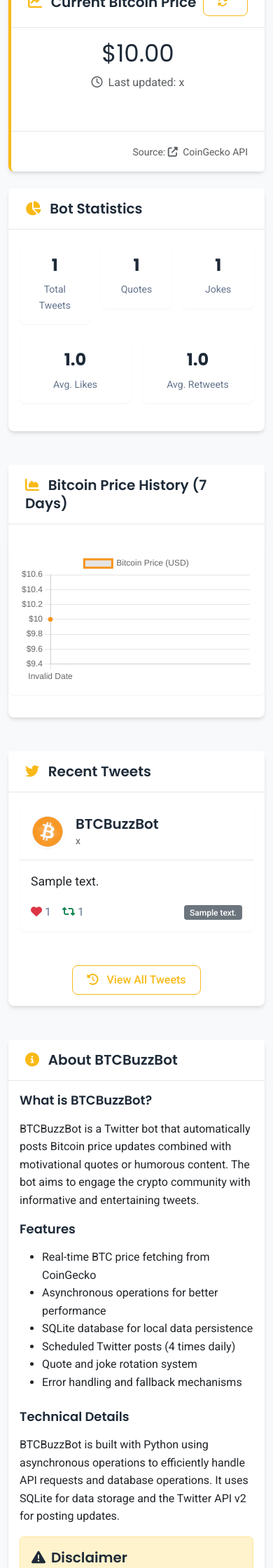
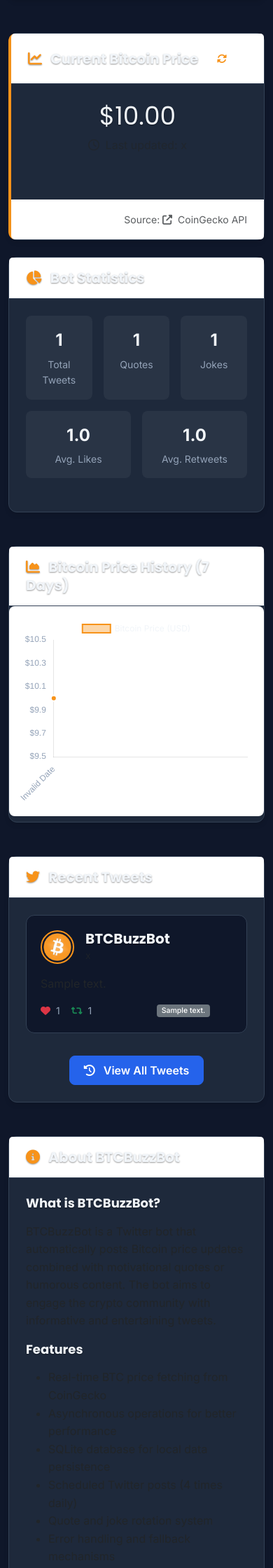
Before and after one commit to DITreneris/btcbuzzbot, a Flask app: page / in a window 390 px wide. Shown: the part 534-2774 px from the top of the page at 70% size. Run offline with Flask 3, Linux system fonts and the light colour scheme; tables that the repository leaves empty hold one stand-in row (values such as "Sample post").

Commit message:
Update web interface with modernized design

```diff
--- a/static/css/style.css
+++ b/static/css/style.css
@@ -3,22 +3,24 @@
 /* Import Google Fonts */
 @import url('https://fonts.googleapis.com/css2?family=Poppins:wght@400;500;600;700&family=Roboto:wght@300;400;500&family=Inter:wght@400;500;600;700&display=swap');
 
-/* Global Styles & Color Palette */
+/* Main Color Variables */
 :root {
-  /* New Modern Color Palette */
-  --primary: #1E2A38;         /* Deep navy */
-  --primary-dark: #16202B;    /* Darker navy */
-  --primary-light: #2C3E50;   /* Lighter navy */
-  --accent: #F9B917;          /* Golden yellow - Bitcoin color */
-  --secondary: #E4E7EB;       /* Cool gray */
-  --background: #F8F9FA;      /* Soft white background */
-  --success: #10B981;         /* Bold green */
-  --danger: #EF4444;          /* Red */
-  --warning: #F59E0B;         /* Orange/amber */
-  --info: #3B82F6;            /* Blue */
-  --text-primary: #1E293B;    /* Dark text */
-  --text-secondary: #64748B;  /* Medium gray text */
-  --text-light: #94A3B8;      /* Light gray text */
+  --primary: #111827;
+  --primary-dark: #0F172A;
+  --primary-light: #1E2A38;
+  --accent: #F7931A;
+  --accent-hover: #E87D10;
+  --text-light: #F1F5F9;
+  --text-muted: #94A3B8;
+  --background: #0F172A;
+  --card-bg: #1E293B;
+  --border-color: #334155;
+  --success: #10B981;
+  --danger: #EF4444;
+  --warning: #F59E0B;
+  --info: #3B82F6;
+  --cta: #2563EB;
+  --cta-hover: #1D4ED8;
 
   /* Shadows */
   --shadow-sm: 0 1px 2px rgba(0, 0, 0, 0.05);
@@ -44,12 +46,10 @@
 
 /* Base Styles */
 body {
-  font-family: 'Roboto', -apple-system, BlinkMacSystemFont, 'Segoe UI', sans-serif;
-  font-weight: 400;
-  font-size: 16px;
+  font-family: 'Inter', 'Segoe UI', Roboto, -apple-system, BlinkMacSystemFont, sans-serif;
+  background-color: var(--background);
+  color: var(--text-light);
   line-height: 1.6;
-  color: var(--text-primary);
-  background-color: var(--background);
   min-height: 100vh;
   display: flex;
   flex-direction: column;
@@ -57,16 +57,16 @@
 
 /* Typography */
 h1, h2, h3, h4, h5, h6 {
-  font-family: 'Poppins', 'Inter', -apple-system, BlinkMacSystemFont, sans-serif;
-  font-weight: 600;
+  font-family: 'Poppins', 'Inter', sans-serif;
+  font-weight: 700;
+  color: var(--text-light);
+  text-shadow: 0px 1px 2px rgba(0,0,0,0.4);
   line-height: 1.3;
   margin-bottom: var(--spacing-md);
-  color: var(--primary);
 }
 
 h1 {
   font-size: 2rem; /* 32px */
-  font-weight: 700;
 }
 
 h2 {
@@ -105,26 +106,23 @@
 }
 
 .card {
-  background: #fff;
-  border: none;
-  border-radius: var(--radius);
-  box-shadow: var(--shadow);
+  background-color: var(--card-bg);
+  border: 1px solid var(--border-color);
+  border-radius: 12px;
+  box-shadow: 0 4px 6px rgba(0, 0, 0, 0.1);
+  transition: transform 0.3s ease, box-shadow 0.3s ease;
   margin-bottom: var(--spacing-lg);
-  transition: transform 0.2s, box-shadow 0.2s;
 }
 
 .card:hover {
-  box-shadow: var(--shadow-md);
+  transform: translateY(-5px);
+  box-shadow: 0 8px 15px rgba(0, 0, 0, 0.15);
 }
 
 .card-header {
-  background-color: #fff;
-  border-bottom: 1px solid var(--secondary);
-  padding: var(--spacing-md) var(--spacing-lg);
-  display: flex;
-  align-items: center;
-  border-top-left-radius: var(--radius);
-  border-top-right-radius: var(--radius);
+  border-bottom: 1px solid var(--border-color);
+  padding: 1rem 1.5rem;
+  font-weight: 600;
 }
 
 .card-header i {
@@ -172,35 +173,53 @@
 
 /* Dashboard */
 .hero-card {
-  background: linear-gradient(135deg, var(--primary) 0%, var(--primary-light) 100%);
-  color: white;
-  box-shadow: var(--shadow-lg);
+  background: linear-gradient(145deg, #202836, #263043);
   border: none;
+  padding: 0;
   overflow: hidden;
   position: relative;
 }
 
-.hero-card::after {
+.hero-card::before {
   content: '';
   position: absolute;
-  right: -50px;
-  top: -50px;
-  width: 200px;
-  height: 200px;
-  background: rgba(249, 185, 23, 0.15);
-  border-radius: 50%;
+  top: 0;
+  right: 0;
+  width: 35%;
+  height: 100%;
+  background: url('/static/img/bitcoin-pattern.png');
+  background-size: cover;
+  opacity: 0.1;
   z-index: 0;
 }
 
 .hero-card .card-body {
+  z-index: 1;
   position: relative;
-  z-index: 1;
+}
+
+.hero-card h1 {
+  font-size: 3rem;
+  margin-bottom: 1rem;
+}
+
+.hero-card .lead {
+  max-width: 80%;
+  margin-bottom: 2rem;
+  font-size: 1.25rem;
+  color: var(--text-light);
+  opacity: 0.9;
+}
+
+.hero-card .subtitle {
+  font-weight: 600;
+  font-size: 1.4rem;
+  color: var(--accent);
+  margin-bottom: 1.5rem;
 }
 
 .price-card {
-  border: none;
   border-left: 4px solid var(--accent);
-  transition: transform 0.3s, box-shadow 0.3s;
 }
 
 .price-card:hover {
@@ -210,72 +229,87 @@
 
 .price-up {
   color: var(--success);
-  font-weight: 500;
+  font-weight: 600;
 }
 
 .price-down {
   color: var(--danger);
-  font-weight: 500;
+  font-weight: 600;
 }
 
 .price-stable {
-  color: var(--text-secondary);
-  font-weight: 500;
+  color: var(--text-muted);
+  font-weight: 600;
 }
 
 /* Bitcoin price history chart */
 .chart-container {
+  width: 100%;
   height: 300px;
-  margin: var(--spacing-lg) 0;
+  padding: 1rem;
   background: white;
   border-radius: var(--radius);
-  padding: var(--spacing-md);
   box-shadow: var(--shadow-sm);
 }
 
 /* Tweet styles */
 .tweet-card {
-  border-radius: var(--radius);
-  margin-bottom: var(--spacing-md);
-  transition: all 0.2s;
-  box-shadow: var(--shadow-sm);
-  border: none;
+  background-color: var(--primary-dark);
+  border-radius: 12px;
+  padding: 1.25rem;
+  height: 100%;
+  border: 1px solid var(--border-color);
+  transition: transform 0.3s ease;
 }
 
 .tweet-card:hover {
-  box-shadow: var(--shadow);
+  transform: translateY(-5px);
 }
 
 .tweet-header {
   display: flex;
   align-items: center;
-  padding: var(--spacing-md);
-  border-bottom: 1px solid var(--secondary);
+  margin-bottom: 1rem;
 }
 
 .tweet-avatar {
   width: 48px;
   height: 48px;
   border-radius: 50%;
-  margin-right: var(--spacing-md);
-  object-fit: cover;
-  box-shadow: var(--shadow-sm);
+  margin-right: 1rem;
+  overflow: hidden;
+  border: 2px solid var(--accent);
 }
 
-.tweet-info {
-  flex: 1;
+.tweet-avatar img {
+  width: 100%;
+  height: 100%;
+  object-fit: cover;
+}
+
+.tweet-info h5 {
+  margin-bottom: 0.25rem;
 }
 
 .tweet-content {
-  padding: var(--spacing-md);
-  font-size: 1.1rem;
+  margin-bottom: 1rem;
+  line-height: 1.5;
 }
 
 .tweet-actions {
-  color: var(--text-secondary);
-  padding: 0 var(--spacing-md) var(--spacing-md);
   display: flex;
-  gap: var(--spacing-md);
+  color: var(--text-muted);
+  font-size: 0.875rem;
+}
+
+.tweet-actions span {
+  margin-right: 1rem;
+  display: flex;
+  align-items: center;
+}
+
+.tweet-actions span i {
+  margin-right: 0.5rem;
 }
 
 /* Admin panel */
@@ -285,17 +319,31 @@
   border-top: 3px solid var(--accent);
 }
 
+.form-control {
+  background-color: var(--primary-dark);
+  border: 1px solid var(--border-color);
+  color: var(--text-light);
+  border-radius: 8px;
+}
+
 .form-control:focus {
+  background-color: var(--primary-dark);
   border-color: var(--accent);
-  box-shadow: 0 0 0 0.25rem rgba(249, 185, 23, 0.25);
+  color: var(--text-light);
+  box-shadow: 0 0 0 0.25rem rgba(247, 147, 26, 0.25);
+}
+
+.form-label {
+  color: var(--text-muted);
+  font-weight: 500;
 }
 
 /* Buttons */
 .btn {
-  font-weight: 500;
+  border-radius: 8px;
+  font-weight: 600;
   padding: 0.5rem 1.25rem;
-  border-radius: var(--radius);
-  transition: all 0.2s;
+  transition: all 0.25s ease;
 }
 
 .btn-primary {
@@ -312,69 +360,92 @@
 .btn-accent {
   background-color: var(--accent);
   border-color: var(--accent);
-  color: white;
+  color: #fff;
 }
 
 .btn-accent:hover {
-  background-color: #E6A515;
-  border-color: #E6A515;
-  color: white;
+  background-color: var(--accent-hover);
+  border-color: var(--accent-hover);
+  color: #fff;
+  transform: translateY(-2px);
 }
 
-.btn-outline-accent {
-  border-color: var(--accent);
-  color: var(--accent);
+.btn-cta {
+  background-color: var(--cta);
+  border-color: var(--cta);
+  color: #fff;
 }
 
-.btn-outline-accent:hover {
-  background-color: var(--accent);
-  color: white;
+.btn-cta:hover {
+  background-color: var(--cta-hover);
+  border-color: var(--cta-hover);
+  color: #fff;
+  transform: translateY(-2px);
+}
+
+.btn-outline-light {
+  border-color: var(--text-muted);
+  color: var(--text-light);
+}
+
+.btn-outline-light:hover {
+  background-color: rgba(255, 255, 255, 0.1);
+  color: var(--text-light);
+  transform: translateY(-2px);
 }
 
 /* Stats Cards */
 .stat-card {
+  padding: 1rem;
   text-align: center;
-  padding: var(--spacing-md);
-  border-radius: var(--radius);
-  background: white;
-  box-shadow: var(--shadow-sm);
-  transition: transform 0.2s, box-shadow 0.2s;
+  border-radius: 8px;
+  background: rgba(255,255,255,0.05);
+  height: 100%;
+  transition: all 0.3s ease;
 }
 
 .stat-card:hover {
+  background: rgba(255,255,255,0.1);
   transform: translateY(-3px);
-  box-shadow: var(--shadow);
 }
 
 .stat-number {
   font-size: 2rem;
   font-weight: 700;
-  font-family: 'Poppins', 'Inter', sans-serif;
-  color: var(--primary);
+  color: var(--text-light);
+  margin-bottom: 0.25rem;
 }
 
 .stat-label {
+  color: var(--text-muted);
   font-size: 0.875rem;
-  color: var(--text-secondary);
-  margin-top: var(--spacing-xs);
 }
 
 /* Footer */
 footer {
   margin-top: auto;
-  background-color: var(--primary);
-  color: white;
-  padding: var(--spacing-xl) 0;
+  background-color: var(--primary-dark);
+  border-top: 1px solid var(--border-color);
+  padding: 2rem 0 1rem;
 }
 
 footer h5 {
-  color: white;
+  color: var(--text-light);
   font-weight: 600;
-  margin-bottom: var(--spacing-md);
+  margin-bottom: 1.25rem;
+}
+
+footer ul {
+  padding-left: 0;
+  list-style: none;
+}
+
+footer ul li {
+  margin-bottom: 0.75rem;
 }
 
 footer a {
-  color: var(--secondary);
+  color: var(--text-muted);
   text-decoration: none;
   transition: color 0.2s;
 }
@@ -416,25 +483,55 @@
   border-radius: var(--radius-sm);
 }
 
+/* Login page */
+.login-card {
+  max-width: 450px;
+  margin: 5rem auto;
+}
+
+.login-card .card-header {
+  background-color: transparent;
+  border-bottom: 1px solid var(--border-color);
+  text-align: center;
+}
+
+/* Refresh animation */
+@keyframes spin {
+  0% { transform: rotate(0deg); }
+  100% { transform: rotate(360deg); }
+}
+
+.refreshing i {
+  animation: spin 1s linear infinite;
+}
+
 /* Responsive adjustments */
-@media (max-width: 768px) {
-  .chart-container {
-    height: 220px;
+@media (max-width: 767.98px) {
+  .hero-card h1 {
+    font-size: 2.25rem;
   }
 
-  h1 {
-    font-size: 1.75rem;
+  .hero-card .lead {
+    max-width: 100%;
+    font-size: 1.1rem;
   }
 
-  h2 {
-    font-size: 1.35rem;
-  }
-
-  .card-body {
-    padding: var(--spacing-md);
+  #current-price {
+    font-size: 2.25rem;
   }
 
   .stat-number {
     font-size: 1.5rem;
   }
 }
+
+/* Animations */
+.fade-in {
+  animation: fadeIn 0.5s ease-in;
+}
+
+@keyframes fadeIn {
+  from { opacity: 0; transform: translateY(10px); }
+  to { opacity: 1; transform: translateY(0); }
+}
+}
--- a/static/js/main.js
+++ b/static/js/main.js
@@ -8,57 +8,25 @@
     });
 
     // Price refresh functionality
-    const priceRefreshBtn = document.getElementById('refresh-price');
-    if (priceRefreshBtn) {
-        priceRefreshBtn.addEventListener('click', async function() {
-            try {
-                const response = await fetch('/api/price/refresh');
-                const data = await response.json();
-
-                if (data.success) {
-                    const priceElement = document.getElementById('current-price');
-                    const changeElement = document.getElementById('price-change');
-
-                    if (priceElement) {
-                        priceElement.textContent = data.price;
-                    }
-
-                    if (changeElement) {
-                        changeElement.textContent = data.change;
-
-                        // Update price direction indicator
-                        changeElement.className = '';
-                        if (parseFloat(data.change) > 0) {
-                            changeElement.classList.add('price-up');
-                        } else if (parseFloat(data.change) < 0) {
-                            changeElement.classList.add('price-down');
-                        } else {
-                            changeElement.classList.add('price-stable');
-                        }
-                    }
-
-                    // Show success message
-                    showAlert('Price refreshed successfully!', 'success');
-
-                    // If we have a chart, update it
-                    if (window.priceChart) {
-                        updatePriceChart();
-                    }
-                } else {
-                    showAlert('Failed to refresh price: ' + data.error, 'danger');
-                }
-            } catch (error) {
-                showAlert('Error refreshing price data', 'danger');
-                console.error('Error:', error);
-            }
+    const refreshButton = document.getElementById('refresh-price');
+    if (refreshButton) {
+        refreshButton.addEventListener('click', function() {
+            refreshBitcoinPrice();
         });
     }
 
-    // Initialize price history chart if container exists
-    const chartContainer = document.getElementById('price-chart');
-    if (chartContainer) {
-        initPriceChart();
+    // Initialize price history chart if the element exists
+    const chartCanvas = document.getElementById('price-chart');
+    if (chartCanvas) {
+        initializePriceChart();
     }
+
+    // Auto-refresh price every 5 minutes
+    setInterval(function() {
+        if (document.getElementById('current-price')) {
+            refreshBitcoinPrice(false); // Silent refresh
+        }
+    }, 300000); // 5 minutes
 
     // Toggle tweet scheduler
     const schedulerToggle = document.getElementById('scheduler-toggle');
@@ -94,15 +62,88 @@
     }
 });
 
-// Initialize price chart
-function initPriceChart() {
+/**
+ * Refresh Bitcoin price via API
+ * @param {boolean} showAnimation - Whether to show loading animation
+ */
+function refreshBitcoinPrice(showAnimation = true) {
+    const priceElement = document.getElementById('current-price');
+    const changeElement = document.getElementById('price-change');
+    const refreshButton = document.getElementById('refresh-price');
+
+    if (!priceElement || !refreshButton) return;
+
+    if (showAnimation) {
+        refreshButton.classList.add('refreshing');
+        refreshButton.disabled = true;
+    }
+
+    fetch('/api/price/refresh')
+        .then(response => response.json())
+        .then(data => {
+            if (data.success) {
+                // Update price display with animation
+                priceElement.innerHTML = data.price;
+
+                // Determine and update price change display
+                if (changeElement) {
+                    const changeValue = parseFloat(data.change);
+                    let changeClass = 'price-stable';
+                    let changeIcon = 'fa-minus';
+
+                    if (changeValue > 0) {
+                        changeClass = 'price-up';
+                        changeIcon = 'fa-arrow-up';
+                    } else if (changeValue < 0) {
+                        changeClass = 'price-down';
+                        changeIcon = 'fa-arrow-down';
+                    }
+
+                    changeElement.className = changeClass;
+                    changeElement.innerHTML = `<i class="fas ${changeIcon} me-1"></i>${data.change}`;
+                }
+
+                // Apply fade-in animation
+                priceElement.classList.add('fade-in');
+                setTimeout(() => {
+                    priceElement.classList.remove('fade-in');
+                }, 500);
+
+                // Reload chart if it exists
+                const chartCanvas = document.getElementById('price-chart');
+                if (chartCanvas && window.priceChart) {
+                    initializePriceChart();
+                }
+            } else {
+                console.error('Error refreshing price:', data.error);
+            }
+        })
+        .catch(error => {
+            console.error('Error fetching price data:', error);
+        })
+        .finally(() => {
+            if (showAnimation) {
+                refreshButton.classList.remove('refreshing');
+                refreshButton.disabled = false;
+            }
+        });
+}
+
+/**
+ * Initialize Bitcoin price history chart
+ */
+function initializePriceChart() {
     fetch('/api/price/history')
         .then(response => response.json())
         .then(data => {
-            if (data.success) {
-                createPriceChart(data.prices);
+            if (data.success && data.prices && data.prices.length > 0) {
+                renderPriceChart(data.prices);
             } else {
-                console.error('Failed to get price history:', data.error);
+                console.log('No price history data available');
+                const chartContainer = document.querySelector('.chart-container');
+                if (chartContainer) {
+                    chartContainer.innerHTML = '<div class="alert alert-info text-center my-5"><i class="fas fa-info-circle me-2"></i> No price history data available yet.</div>';
+                }
             }
         })
         .catch(error => {
@@ -110,70 +151,127 @@
         });
 }
 
-// Create price chart with Chart.js
-function createPriceChart(priceData) {
+/**
+ * Render price history chart with Chart.js
+ * @param {Array} priceData - Array of price objects
+ */
+function renderPriceChart(priceData) {
     const ctx = document.getElementById('price-chart').getContext('2d');
 
-    const labels = priceData.map(item => new Date(item.timestamp).toLocaleDateString());
+    // Format data for Chart.js
+    const timestamps = priceData.map(item => {
+        const date = new Date(item.timestamp);
+        return date.toLocaleString('en-US', {
+            month: 'short',
+            day: 'numeric',
+            hour: 'numeric',
+            minute: 'numeric'
+        });
+    });
+
     const prices = priceData.map(item => item.price);
 
+    // Destroy existing chart if it exists
+    if (window.priceChart) {
+        window.priceChart.destroy();
+    }
+
+    // Create gradient fill
+    const gradient = ctx.createLinearGradient(0, 0, 0, 400);
+    gradient.addColorStop(0, 'rgba(247, 147, 26, 0.4)');
+    gradient.addColorStop(1, 'rgba(247, 147, 26, 0.0)');
+
+    // Create new chart
     window.priceChart = new Chart(ctx, {
         type: 'line',
         data: {
-            labels: labels,
+            labels: timestamps,
             datasets: [{
                 label: 'Bitcoin Price (USD)',
                 data: prices,
-                fill: false,
-                borderColor: '#f7931a',
-                tension: 0.1,
-                pointBackgroundColor: '#f7931a',
-                pointRadius: 3
+                backgroundColor: gradient,
+                borderColor: '#F7931A',
+                borderWidth: 2,
+                pointBackgroundColor: '#F7931A',
+                pointBorderColor: '#fff',
+                pointRadius: 4,
+                pointHoverRadius: 6,
+                tension: 0.3,
+                fill: true
             }]
         },
         options: {
             responsive: true,
             maintainAspectRatio: false,
-            scales: {
-                y: {
-                    beginAtZero: false,
-                    ticks: {
-                        callback: function(value) {
-                            return '$' + value.toLocaleString();
+            plugins: {
+                legend: {
+                    display: true,
+                    position: 'top',
+                    labels: {
+                        color: '#F1F5F9',
+                        font: {
+                            family: "'Inter', sans-serif",
+                            size: 12
+                        }
+                    }
+                },
+                tooltip: {
+                    mode: 'index',
+                    intersect: false,
+                    backgroundColor: 'rgba(17, 24, 39, 0.9)',
+                    titleColor: '#F1F5F9',
+                    bodyColor: '#F1F5F9',
+                    borderColor: '#334155',
+                    borderWidth: 1,
+                    padding: 12,
+                    displayColors: false,
+                    callbacks: {
+                        label: function(context) {
+                            return `$${context.raw.toLocaleString('en-US', { minimumFractionDigits: 2, maximumFractionDigits: 2 })}`;
                         }
                     }
                 }
             },
-            plugins: {
-                tooltip: {
-                    callbacks: {
-                        label: function(context) {
-                            return '$' + context.raw.toLocaleString();
+            scales: {
+                x: {
+                    grid: {
+                        color: 'rgba(255, 255, 255, 0.05)',
+                        drawBorder: false
+                    },
+                    ticks: {
+                        color: '#94A3B8',
+                        maxRotation: 45,
+                        minRotation: 45
+                    }
+                },
+                y: {
+                    grid: {
+                        color: 'rgba(255, 255, 255, 0.05)',
+                        drawBorder: false
+                    },
+                    ticks: {
+                        color: '#94A3B8',
+                        callback: function(value) {
+                            return '$' + value.toLocaleString('en-US');
                         }
                     }
                 }
+            },
+            interaction: {
+                intersect: false,
+                mode: 'index'
+            },
+            elements: {
+                point: {
+                    radius: prices.length > 30 ? 0 : 3
+                }
+            },
+            animation: {
+                duration: 1000,
+                easing: 'easeOutQuart'
             }
         }
     });
-}
-
-// Update price chart with new data
-function updatePriceChart() {
-    fetch('/api/price/history')
-        .then(response => response.json())
-        .then(data => {
-            if (data.success && window.priceChart) {
-                const labels = data.prices.map(item => new Date(item.timestamp).toLocaleDateString());
-                const prices = data.prices.map(item => item.price);
-
-                window.priceChart.data.labels = labels;
-                window.priceChart.data.datasets[0].data = prices;
-                window.priceChart.update();
-            }
-        })
-        .catch(error => {
-            console.error('Error updating price chart:', error);
-        });
 }
 
 // Display alert messages
--- a/templates/home.html
+++ b/templates/home.html
@@ -8,8 +8,9 @@
     <div class="col-12">
         <div class="card hero-card">
             <div class="card-body p-4 p-md-5">
-                <h1 class="display-4 mb-3"><i class="fab fa-bitcoin bitcoin-icon"></i> BTCBuzzBot</h1>
-                <p class="lead mb-4">A Twitter bot that posts real-time Bitcoin price updates combined with motivational quotes and jokes to engage the crypto community.</p>
+                <h1 class="display-4 mb-3">BTCBuzzBot</h1>
+                <h2 class="subtitle">Stay Updated. Stay Motivated.</h2>
+                <p class="lead mb-4">Your BTC feed with a twist: live Bitcoin price updates combined with motivational quotes and jokes to engage the crypto community.</p>
                 <div class="d-flex flex-wrap gap-2 mt-4">
                     <a href="https://twitter.com/btcbuzzbot" class="btn btn-accent" target="_blank">
                         <i class="fab fa-twitter me-2"></i> Follow @btcbuzzbot
@@ -165,7 +166,7 @@
                         {% endfor %}
                     </div>
                     <div class="text-center mt-3">
-                        <a href="{{ url_for('posts') }}" class="btn btn-outline-accent">
+                        <a href="{{ url_for('posts') }}" class="btn btn-cta">
                             <i class="fas fa-history me-2"></i> View All Tweets
                         </a>
                     </div>
```
Also changed, not shown: other parts of static/css/style.css (+13 -13 lines).
